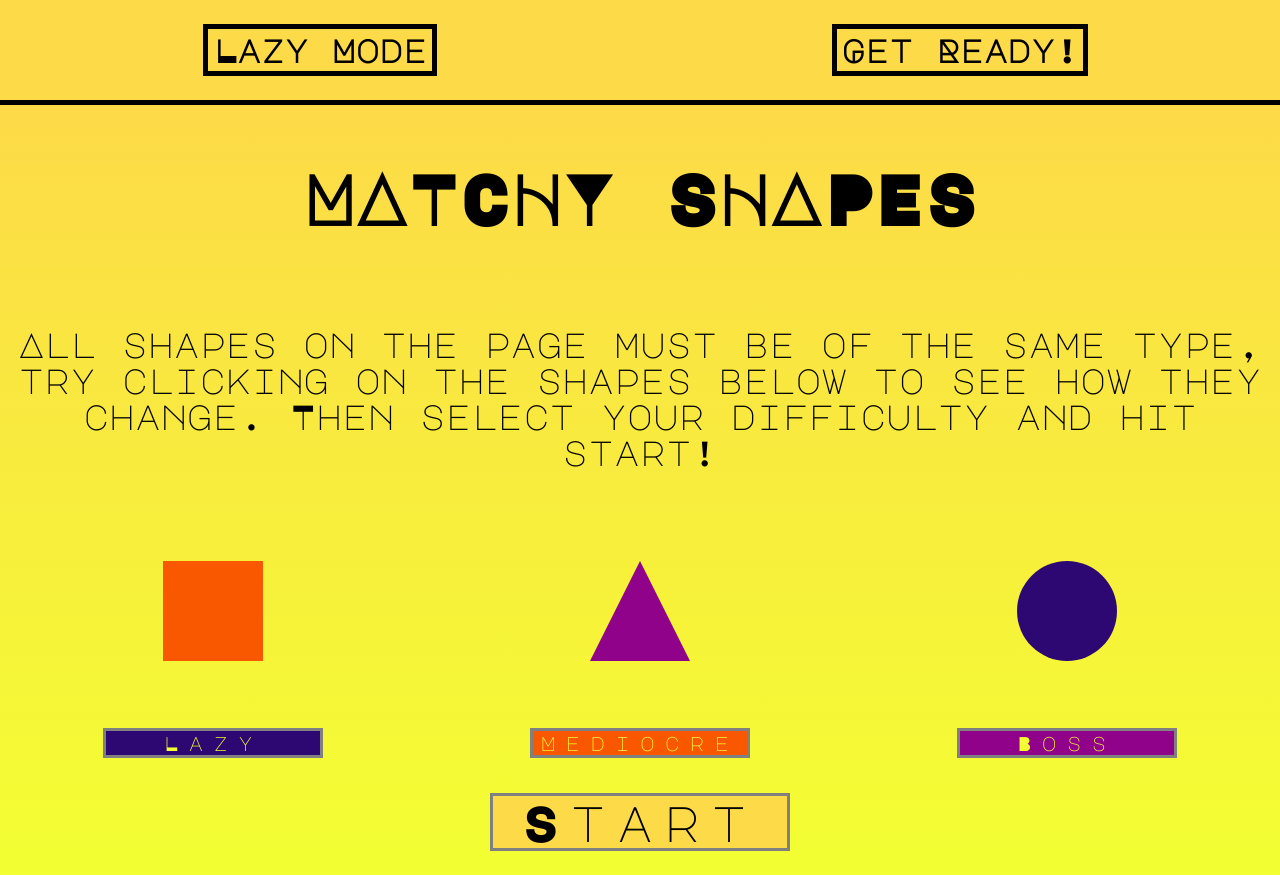
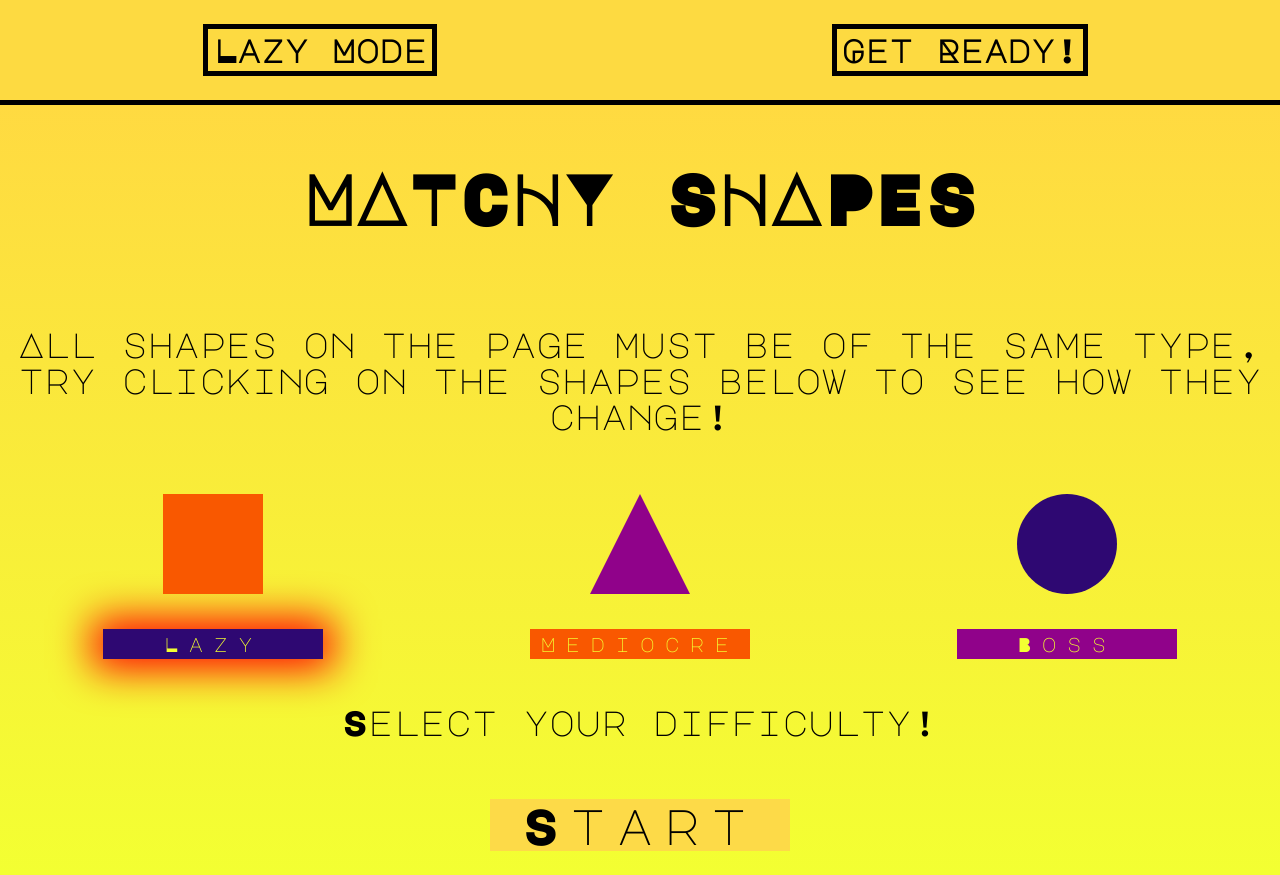
Before and after one commit to dgillen27/Project1_WDI, a plain HTML site: page index.html in a window 1280 px wide. Both pictures are taken after a click on the button "Lazy". Drawn offline with Linux system fonts and the light colour scheme.

Commit message:
fixed css errors, about to finish speed differences, this might break the game

```diff
--- a/index.html
+++ b/index.html
@@ -15,11 +15,12 @@
     <main>
       <section>
         <h2>MATCHY SHAPES</h2>
-        <p>All shapes on the page must be of the same type, try clicking on the shapes below to see how they change. Then select your difficulty and hit start!</p>
+        <p>All shapes on the page must be of the same type, try clicking on the shapes below to see how they change!</p>
         <button class="difficulty" id="easy" type="checkbox" name="difficulty" value="Easy">Lazy</button>
         <button class="difficulty" id="medium" type="checkbox" name="difficulty" value="Medium">Mediocre</button>
         <button class="difficulty" id="hard" type="checkbox" name="difficulty" value="Hard">Boss</button>
         <button class="start" type="button" name="button">Start</button>
+        <p id="pick">Select your difficulty!</p>
         <div class="starter-square">
 
         </div>
--- a/script.js
+++ b/script.js
@@ -30,12 +30,15 @@ const selectDifficulty = (ev) => {
   if (ev.target === easyButton) {
     title.innerText = "Lazy Mode";
     difficulty = easyNum;
+    difficultyTime = easyTime
   } else if (ev.target === medButton) {
     title.innerText = "Mediocre Mode";
     difficulty = mediumNum;
+    difficultyTime = mediumTime
   } else if (ev.target === hardButton) {
     title.innerText = "Boss Mode";
     difficulty = hardNum;
+    difficultyTime = hardTime
   }
 }
 
@@ -139,8 +142,7 @@ const losePage = () => {
 
 const getRid = () => {
     document.querySelectorAll(".shape").forEach( (el) => {
-      el.remove();
-      // display.remove();
+    el.remove();
     })
 
   }
@@ -151,7 +153,7 @@ const resetGame = () => {
 
 const resetButton = () => {
   const endButton = document.createElement("button")
-  const txt = document.createTextNode("Play again?")
+  const txt = document.createTextNode("Try again?")
   endButton.classList.add("endButton")
   endButton.appendChild(txt);
   main.appendChild(endButton);
--- a/style.css
+++ b/style.css
@@ -7,7 +7,7 @@ body {
 
   margin: 0 auto;
   font-family: 'Major Mono Display', monospace;
-  background: #fdda48;
+  background: #ffda41;
 }
 header {
   display: grid;
@@ -15,7 +15,7 @@ header {
   height: 100px;
   align-items: center;
   justify-items: center;
-  background-color: #fdda48;
+  background-color: #fdda41;
   border-bottom: 5px solid black;
   margin: 0 auto;
 }
@@ -26,7 +26,7 @@ h1 {
 }
 
 main {
-  background: linear-gradient(#fdda48, #f3ff32);
+  background: linear-gradient(#ffda41, #f3ff32);
   width: auto;
   height: 770px;
   margin: 0 auto;
@@ -34,13 +34,13 @@ main {
 }
 
 section {
-  background: linear-gradient(#fdda48, #f3ff32);
+  background: linear-gradient(#ffda41, #f3ff32);
   width: auto;
   height: 770px;
   margin: 0 auto;
   display: grid;
   grid-template-columns: 1fr 1fr 1fr;
-  grid-template-rows: 1fr 1fr 4fr 1fr 2fr;
+  grid-template-rows: 1fr 1fr 3fr 1fr 1fr 2fr;
   align-items: center;
   justify-items: center;
 }
@@ -65,10 +65,20 @@ button {
   width: 300px;
   grid-column-start: 2;
   font-family: inherit;
-  grid-row-start: 5;
+  grid-row-start: 6;
   -webkit-appearance: none;
   background: #fdda48;
-  border: solid grey  3px;
+  border: none;
+}
+
+button:focus {
+  box-shadow: 0px 0px 40px 10px red;
+  outline: none;
+}
+
+button:hover {
+  box-shadow: 0px 0px 40px 10px red;
+  outline: none;
 }
 
 .difficulty {
@@ -136,10 +146,11 @@ div {
 
 .square {
   background: #f95800;
-  transition: 1.5s;
+  transition: bottom 1.5s, left 1.5s;
   transition-timing-function: linear;
   cursor: pointer;
 }
+
 
 .triangle {
   width: 0;
@@ -148,7 +159,7 @@ div {
   border-right:50px solid transparent;
   border-bottom: 100px solid #90028a;
   background: transparent;
-  transition: 1.5s;
+  transition: bottom 1.5s, left 1.5s;
   transition-timing-function: linear;
   cursor: pointer;
 }
@@ -156,7 +167,7 @@ div {
 .circle {
   border-radius: 50%;
   background: #2e0872;
-  transition: 1.5s;
+  transition: bottom 1.5s, left 1.5s;
   transition-timing-function: linear;
   cursor: pointer;
 }
```
